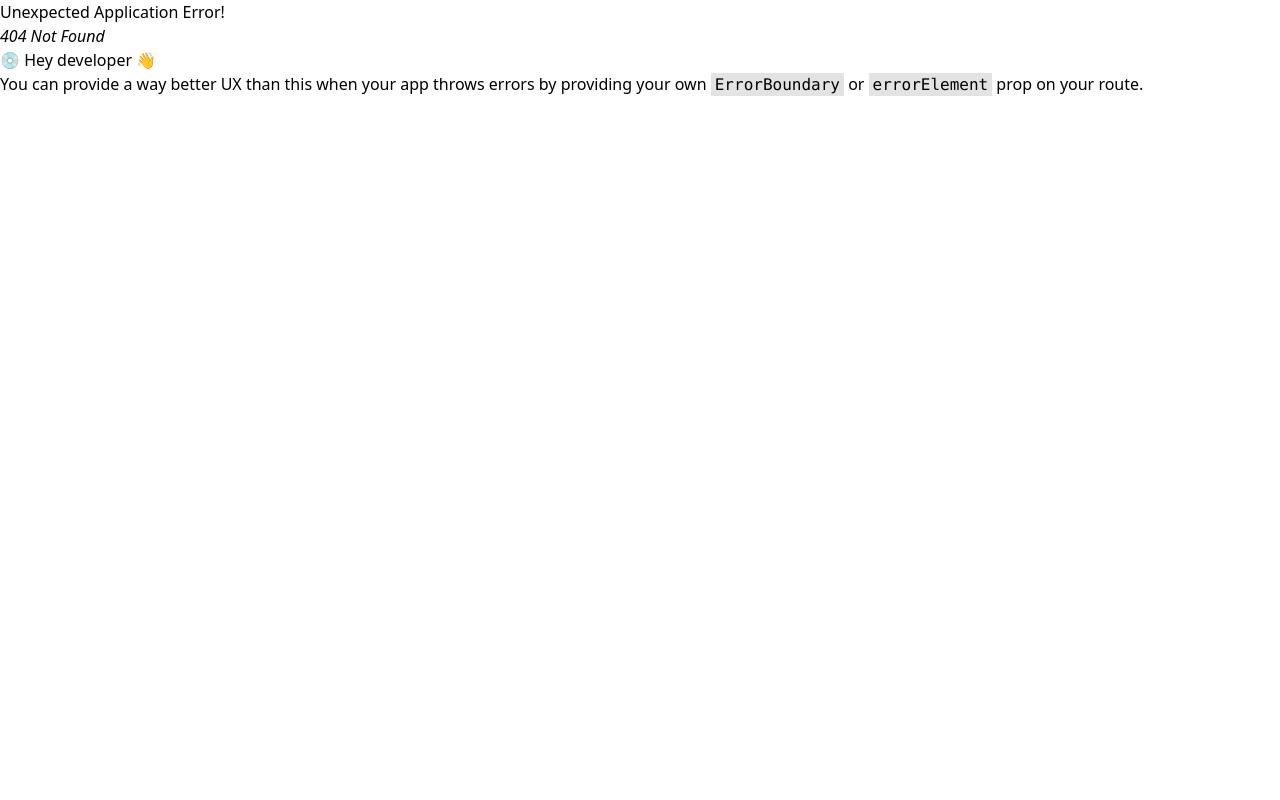
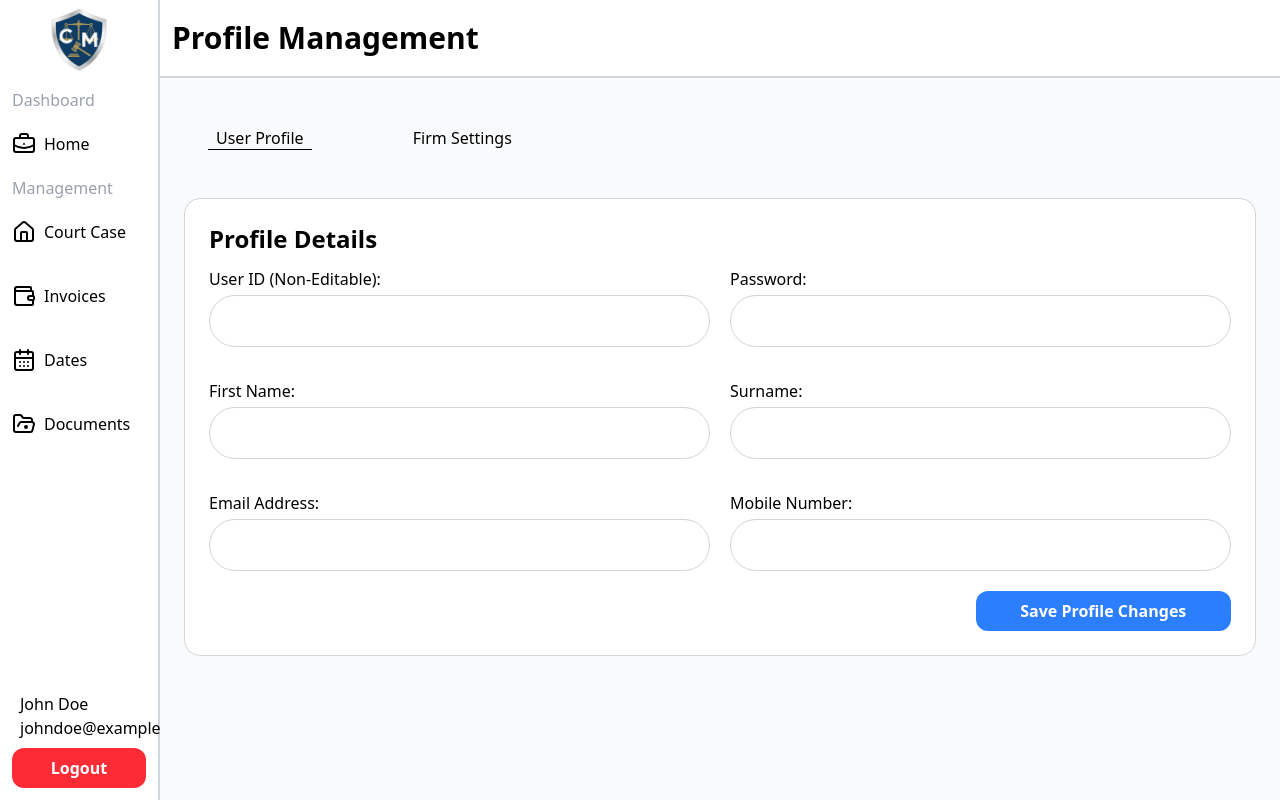
Before and after one commit to Sanctum-Inc/cms-react, a React (Vite) app: page /profile in a window 1280 px wide. Before the commit this address had no page. Built offline with nearby package versions, Linux system fonts and the light colour scheme.

Commit message:
💄 add: profile components

```diff
--- a/src/Components/Dashboard/DashboardCard.tsx
+++ b/src/Components/Dashboard/DashboardCard.tsx
@@ -12,7 +12,7 @@ interface DashboardCardProps {
 
 const DashboardCard = (props: DashboardCardProps) => {
     return (
-      <Card className="w-1/5 h-1/8 p-8 hover:bg-(--color-hover-light)">
+      <Card className="w-1/5 h-1/8 p-8 hover:bg-(--color-hover-light) bg-white">
         <div className="flex justify-between">
           <span className="text-xl font-medium text-gray-400">
             {props.description}
--- a/src/Components/Navigation/Navigation.tsx
+++ b/src/Components/Navigation/Navigation.tsx
@@ -58,6 +58,7 @@ const Navigation = () => {
             surname="Doe"
             email="johndoe@example.com"
             profileImage=""
+            href='/profile'
           ></NavigationItemProfile>
         </div>
       </div>
--- a/src/Components/Navigation/NavigationItemProfile.tsx
+++ b/src/Components/Navigation/NavigationItemProfile.tsx
@@ -10,11 +10,14 @@ interface ImageWithFallbackProps {
     fallbackSrc: string;
 }
 interface NavigationItemProfileProps {
-    name: string;
-    surname: string;
-    email: string;
-    profileImage: string
-    icon: ForwardRefExoticComponent<Omit<LucideProps, "ref"> & RefAttributes<SVGSVGElement>>;
+  name: string;
+  surname: string;
+  email: string;
+  profileImage: string;
+  href: string;
+  icon: ForwardRefExoticComponent<
+    Omit<LucideProps, "ref"> & RefAttributes<SVGSVGElement>
+  >;
 }
 
 const ImageWithFallback: React.FC<ImageWithFallbackProps> = ({ src, alt, fallbackSrc }) => {
@@ -24,9 +27,9 @@ const ImageWithFallback: React.FC<ImageWithFallbackProps> = ({ src, alt, fallbac
 
     return <img src={src} alt={alt} onError={handleError} className='w-10' />;
 };
-const NavigationItemProfile = (props: NavigationItemProfileProps) => {
+const NavigationItemProfile = ({name, surname, email, href: url}: NavigationItemProfileProps) => {
     return (
-        <div className='py-3 mt-auto'>
+        <a className='py-3 mt-auto' href={url}>
             <div className='flex items-center hover:text-(--color-primary)'>
                 <span>
                     <ImageWithFallback
@@ -38,10 +41,10 @@ const NavigationItemProfile = (props: NavigationItemProfileProps) => {
                 </span>
                 <span className='flex flex-col ml-2'>
                     <span>
-                        {props.name} {props.surname}
+                        {name} {surname}
                     </span>
                     <span>
-                        {props.email}
+                        {email}
                     </span>
                 </span>
             </div>
@@ -52,7 +55,7 @@ const NavigationItemProfile = (props: NavigationItemProfileProps) => {
                     </PrimaryButton>
                 </div>
             </div>
-        </div>
+        </a>
     )
 }
 
--- /dev/null
+++ b/src/Pages/ProfilePage.tsx
@@ -0,0 +1,83 @@
+import PrimaryButton from "../Components/Buttons/PrimaryButton";
+import Card from "../Components/Cards/Card";
+import Header from "../Components/Header/Header";
+import PillInput from "../Components/Inputs/PillInput";
+import type { InputItem } from "../Models/InputItem";
+
+const ProfilePage = () => {
+  const inputs: InputItem[] = [
+    {
+      inputType: "input",
+      name: "userId",
+      label: "User ID (Non-Editable):",
+      type: "text",
+    },
+    {
+      inputType: "input",
+      name: "password",
+      label: "Password:",
+      type: "Password",
+    },
+    {
+      inputType: "input",
+      name: "firstname",
+      label: "First Name:",
+      type: "text",
+    },
+    {
+      inputType: "input",
+      name: "surname",
+      label: "Surname:",
+      type: "text",
+    },
+    {
+      inputType: "input",
+      name: "emailAddress",
+      label: "Email Address:",
+      type: "email",
+    },
+    {
+      inputType: "input",
+      name: "mobileNumber",
+      label: "Mobile Number:",
+      type: "text",
+    },
+  ];
+
+  return (
+    <>
+      <Header showButton={false} title="Profile Management" />
+      <div className="m-6 p-6">
+        <div className="grid grid-cols-10">
+          <div className="col-span-2">
+            <span className="border-b px-2">User Profile</span>
+          </div>
+          <div className="col-span-2">
+            <span>Firm Settings</span>
+          </div>
+        </div>
+      </div>
+      <Card className="m-6 p-6">
+        <div className="text-2xl font-semibold">Profile Details</div>
+        <div className="grid grid-cols-10 gap-5">
+          {inputs.map((item, index) => (
+            <>
+              <div className="col-span-5" key={index}>
+                <PillInput {...item} />
+              </div>
+            </>
+          ))}
+        </div>
+        <div className="mt-5 flex justify-end">
+            <div className="w-1/4">
+            <PrimaryButton >
+                Save Profile Changes
+            </PrimaryButton>
+            </div>
+        </div>
+      </Card>
+    </>
+  );
+};
+
+export default ProfilePage;
--- a/src/Router/Router.tsx
+++ b/src/Router/Router.tsx
@@ -5,6 +5,7 @@ import CourtCasePage from '../Pages/CourtCasePage';
 import InvoicePage from '../Pages/InvoicePage';
 import DocumentsPage from '../Pages/DocumentsPage';
 import DatesPage from '../Pages/DatesPage';
+import ProfilePage from '../Pages/ProfilePage';
 
 
 const router = createBrowserRouter([
@@ -18,6 +19,7 @@ const router = createBrowserRouter([
             { path: '/invoices', element: <InvoicePage/> },
             { path: '/documents', element: <DocumentsPage/> },
             { path: '/dates', element: <DatesPage/> },
+            { path: '/profile', element: <ProfilePage/> },
 
         ]
     },
```
